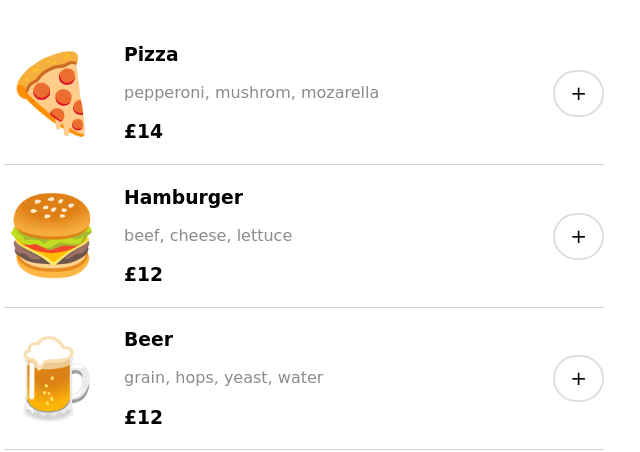
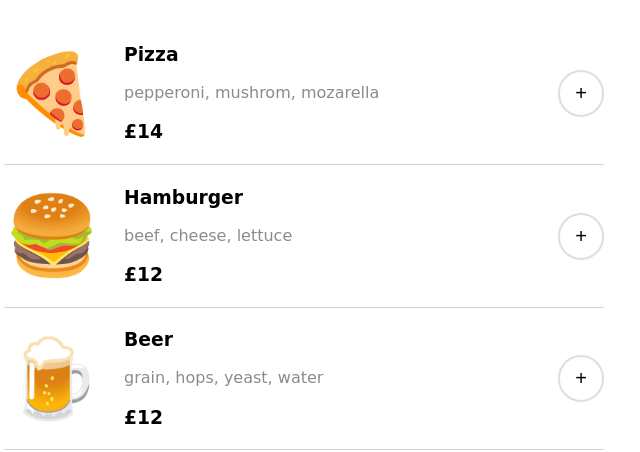
Before and after one commit to neon7860/restaurant-app, a website built with Vite: page index.html in a window 1280 px wide. Shown: the part 191-643 px from the top of the page, 336-976 px from the left. Built offline with nearby package versions, Linux system fonts and the light colour scheme; a web font is replaced by a local one.

Commit message:
changing font style of addItems

```diff
--- a/index.css
+++ b/index.css
@@ -58,6 +58,7 @@ p{
     background-color: white;
     cursor: pointer;
     font-size: 20px;
+    font-family: arial;
 }
 
 .emoji{
```
